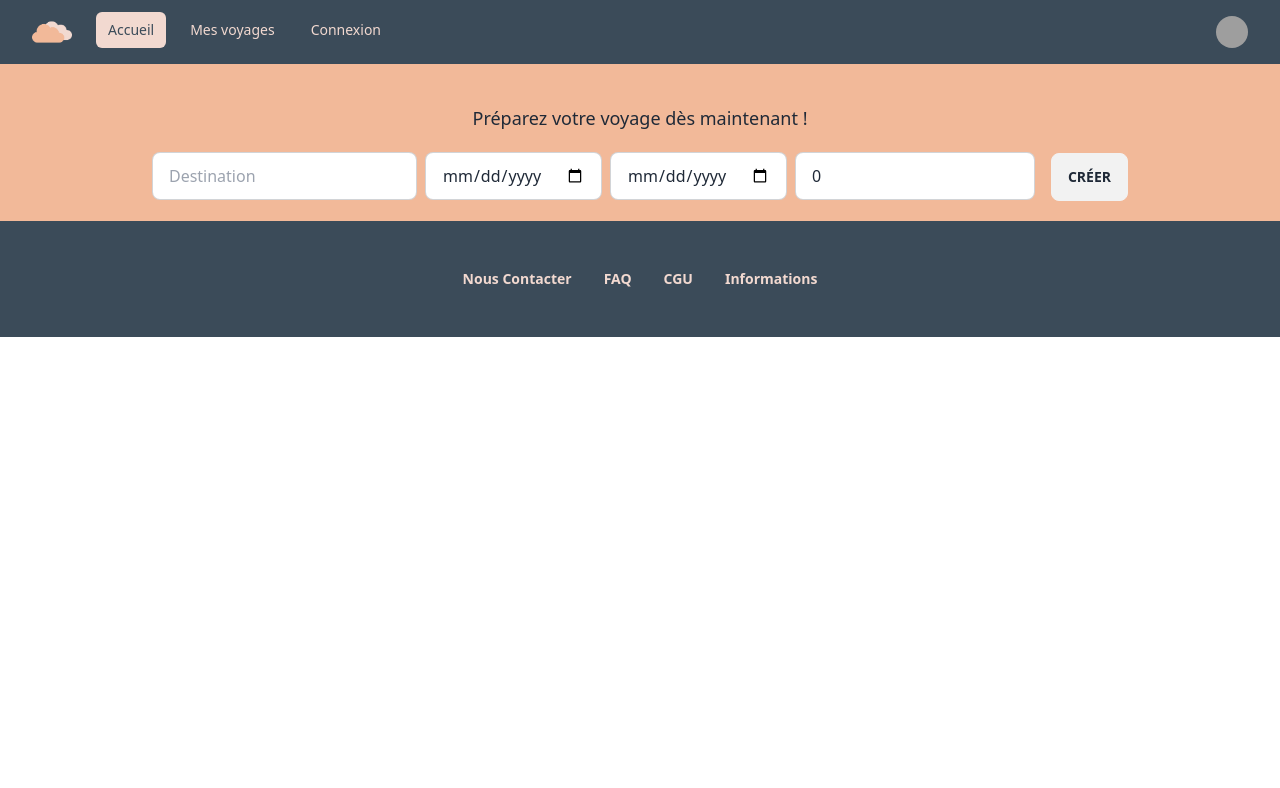
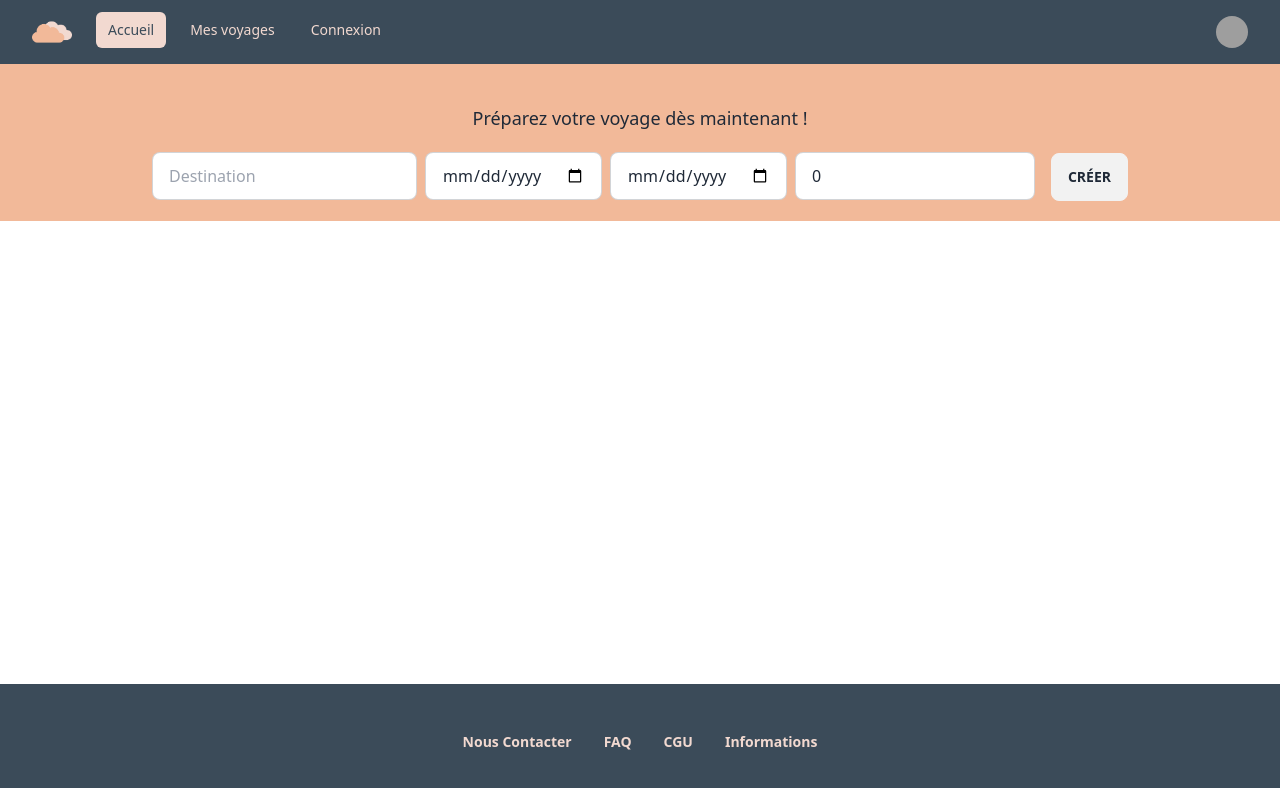
Before and after one commit to laurafeugene/site-voyage-front, a React (Vite) app: page / in a window 1280 px wide. Shown: the top 788 px of the page. Built offline with nearby package versions, Linux system fonts and the light colour scheme; grey boxes are pictures that could not be loaded.

Commit message:
style: footer > bottom of page if not enough content

```diff
--- a/src/components/App/App.tsx
+++ b/src/components/App/App.tsx
@@ -7,7 +7,9 @@ function App() {
   return (
     <>
       <Header />
-      <Outlet /> {/* permet de faire le rendu des composants enfants de la route */}
+      <main>
+        <Outlet /> {/* permet de faire le rendu des composants enfants de la route */}
+      </main>
       <Footnote />
     </>
   );
--- a/src/components/App/Home/Home.tsx
+++ b/src/components/App/Home/Home.tsx
@@ -2,9 +2,7 @@ import TravelForm from './TravelForm/TravelForm';
 
 function Home() {
   return (
-    <main>
-      <TravelForm />
-    </main>
+    <TravelForm />
   );
 }
 
--- a/src/styles/main.css
+++ b/src/styles/main.css
@@ -1,7 +1,7 @@
 @tailwind base;
 @tailwind components;
 @tailwind utilities;
-/*
+
 #root {
   display: flex;
   flex-direction: column;
@@ -10,4 +10,4 @@
 
 main {
   flex-grow: 1;
-} */
+}
```
